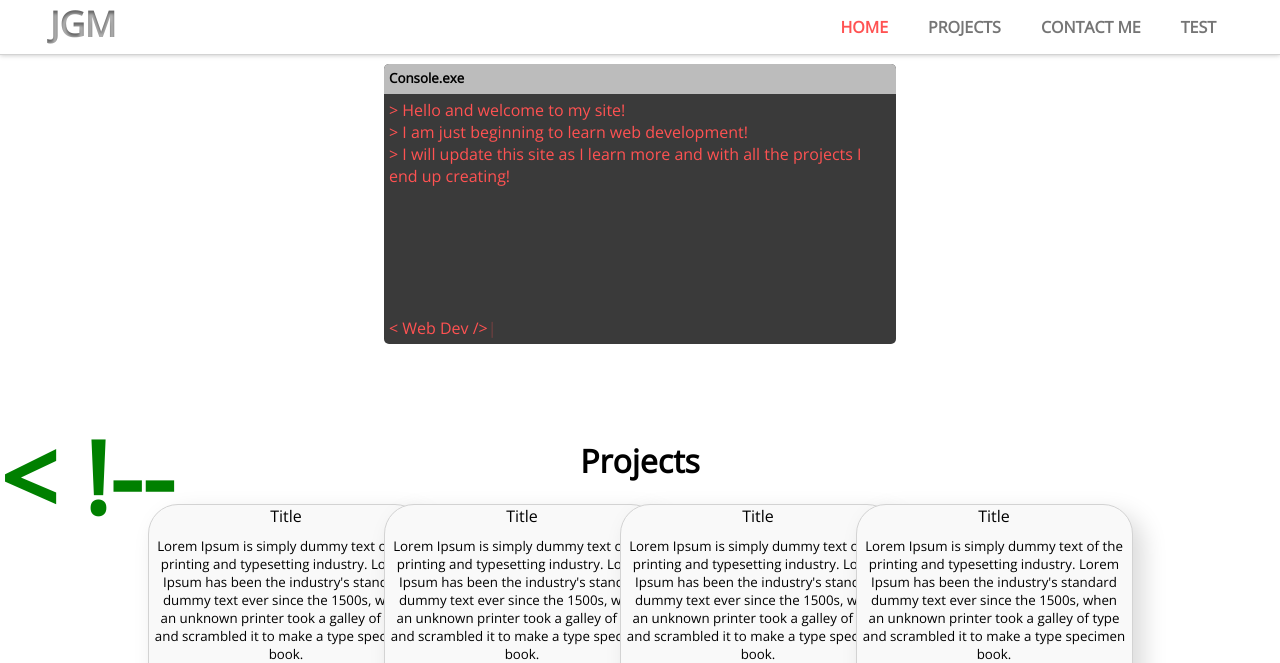
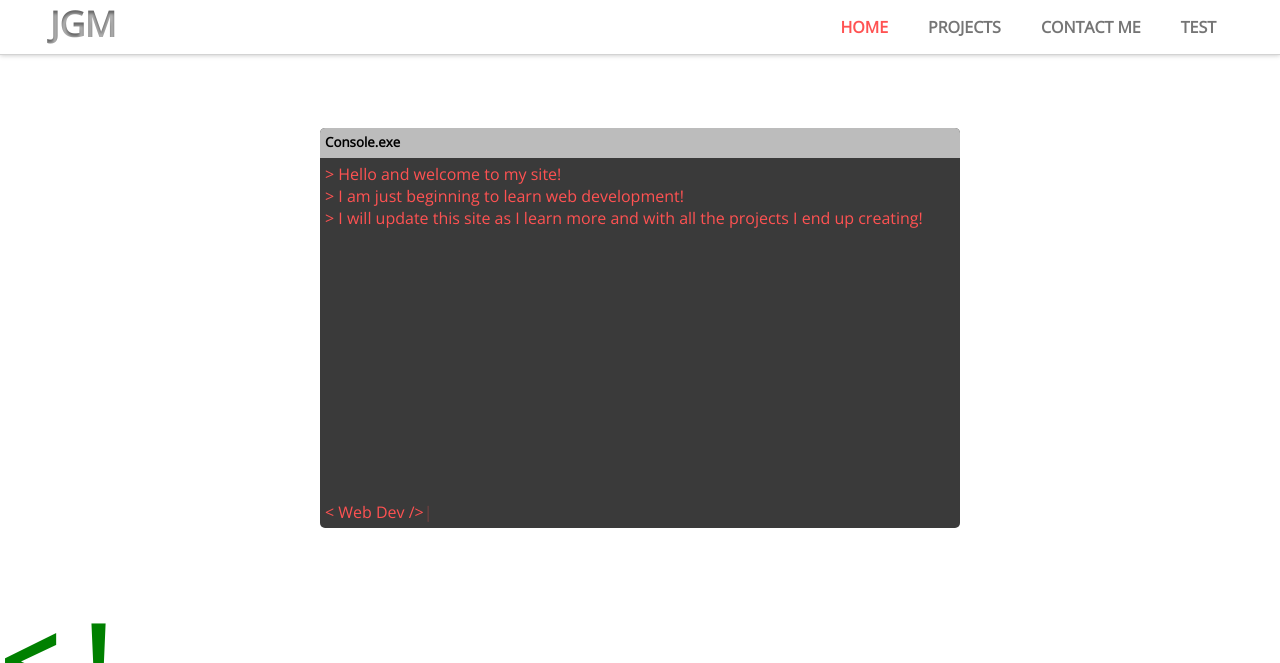
Before and after one commit to marshallgjohn/johngmarshall.com, a PHP site: page / in a window 1280 px wide. Shown: the top 663 px of the page. Run offline with PHP 8.4, Linux system fonts and the light colour scheme; grey boxes are pictures that could not be loaded.

Commit message:
Updated formatting as a whole to work on all platforms (i think)

```diff
--- a/css/index.css
+++ b/css/index.css
@@ -1,10 +1,11 @@
+
 /* Start of Console*/
 #body-console {
     position: relative;
     background: #3a3a3a;
-    width: 40vw;
-    height: 35vh;
-    margin: 5% auto 5% auto;
+    width: 50%;
+    height: 400px;
+    margin: 10% auto 5% auto;
     color: #ff5252;
     border-radius: 5px;
 }
@@ -50,7 +51,7 @@
 /* Start of projects section */
 #body-projects {
     width: 100%;
-    height: 70%;
+    height: 100%;
     position: relative;
 }
 
@@ -72,22 +73,18 @@
 }
 #body-projects-content {
     text-align: center;
-    padding-top: 10px;
+    padding: 12.5% 2% 17.5% 2%;
 }
 
 #body-projects-content-box-parent {
     display: grid;
-    grid-template-columns: repeat(4, 12px);
-    grid-template-rows: repeat(4, 12px);
-    grid-gap: 17.5%;
-    justify-content: center;
-    justify-items: center;
+    grid-template-columns: repeat(3,auto);
+    grid-gap: 5%;
 
 }
 
 .body-projects-content-box {
-    width: 275px;
-    height: 450px;
+
     background: #f9f9f9;
     border-radius: 30px 30px 30px 30px;
     -moz-border-radius: 30px 30px 30px 30px;
@@ -96,18 +93,21 @@
     -moz-box-shadow: 10px 10px 25px 0px rgba(0,0,0,0.15);
     border: 1px solid rgba(211, 211, 211, 1);
     box-shadow: 10px 10px 25px 0px rgba(0,0,0,0.15);
+    width: 100%;
 }
 
 .body-projects-content-box-content {
     padding: 10px 5px 10px 5px;
     font-size: 10pt;
+
+
 }
 
 .body-projects-content-box-content img{
-    width: 250px;
-    height: 250px;
     padding-top: 20px;
     border-radius: 30px 30px 30px 30px;
+    height: 50%;
+    width: 50%;
 
 }
 /* End of projects section */
@@ -116,8 +116,9 @@
 
 /* Start of Contact Me Section! */
 #body-contact {
+    margin-top: 10%;
     text-align: center;
-    height: 500px;
+    height: 100%;
 }
 
 #body-contact-form {
@@ -199,7 +200,7 @@
 }
 
 html,body {
-    height:100%;
+
     padding:0;
     margin:0;
     font-family: 'Open Sans',serif;
--- a/index.html
+++ b/index.html
@@ -29,37 +29,31 @@
         <div id="body-projects">
             <span id="body-projects-start-comment">< !--</span>
             <div id="body-projects-content">
-                <h1>Projects</h1>
+                    <h1>Projects</h1>
                 <div id="body-projects-content-box-parent">
                     <div class="body-projects-content-box">
                         <span class="body-projects-content-box-title">Title</span>
-                        <div class="body-projects-content-box-content">
-                                Lorem Ipsum is simply dummy text of the printing and typesetting industry. Lorem Ipsum has been the industry's standard dummy text ever since the 1500s, when an unknown printer took a galley of type and scrambled it to make a type specimen book.
+                        <div class="body-projects-content-box-content" class="group">
+                                <p>Lorem Ipsum is simply dummy text of the printing and typesetting industry. Lorem Ipsum has been the industry's standard dummy text ever since the 1500s, when an unknown printer took a galley of type and scrambled it to make a type specimen book. </p>
                                 <img src="https://www.paintthemoon.org/wp-content/uploads/2015/02/250x250.gif" />
                         </div>
                     </div>
                     <div class="body-projects-content-box">
                             <span class="body-projects-content-box-title">Title</span>
                             <div class="body-projects-content-box-content">
-                                    Lorem Ipsum is simply dummy text of the printing and typesetting industry. Lorem Ipsum has been the industry's standard dummy text ever since the 1500s, when an unknown printer took a galley of type and scrambled it to make a type specimen book.
+                                <p>Lorem Ipsum is simply dummy text of the printing and typesetting industry. Lorem Ipsum has been the industry's standard dummy text ever since the 1500s, when an unknown printer took a galley of type and scrambled it to make a type specimen book. </p>
                                     <img src="https://www.paintthemoon.org/wp-content/uploads/2015/02/250x250.gif" />
                             </div>
                     </div>
                     <div class="body-projects-content-box">
                             <span class="body-projects-content-box-title">Title</span>
                             <div class="body-projects-content-box-content">
-                                    Lorem Ipsum is simply dummy text of the printing and typesetting industry. Lorem Ipsum has been the industry's standard dummy text ever since the 1500s, when an unknown printer took a galley of type and scrambled it to make a type specimen book.
-                                    <img src="https://www.paintthemoon.org/wp-content/uploads/2015/02/250x250.gif" />
-                            </div>
-                    </div>
-                    <div class="body-projects-content-box">
-                            <span class="body-projects-content-box-title">Title</span>
-                            <div class="body-projects-content-box-content">
-                                    Lorem Ipsum is simply dummy text of the printing and typesetting industry. Lorem Ipsum has been the industry's standard dummy text ever since the 1500s, when an unknown printer took a galley of type and scrambled it to make a type specimen book.
+                                <p>Lorem Ipsum is simply dummy text of the printing and typesetting industry. Lorem Ipsum has been the industry's standard dummy text ever since the 1500s, when an unknown printer took a galley of type and scrambled it to make a type specimen book. </p>
                                     <img src="https://www.paintthemoon.org/wp-content/uploads/2015/02/250x250.gif" />
                             </div>
                     </div>
                 </div>
+
             </div>
             <span id="body-projects-end-comment">-- ></span>
         </div>
```
Also changed, not shown: index.js (line endings or trailing spaces).
